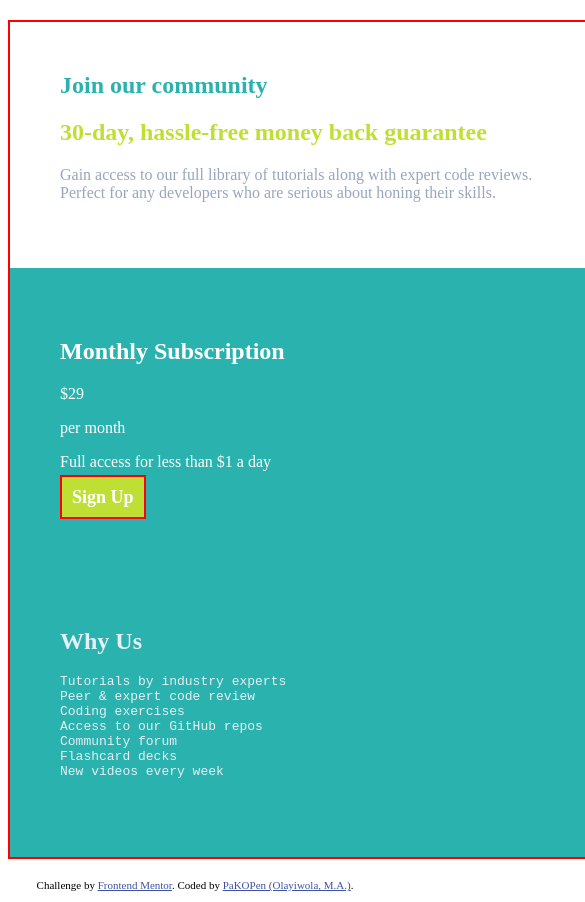
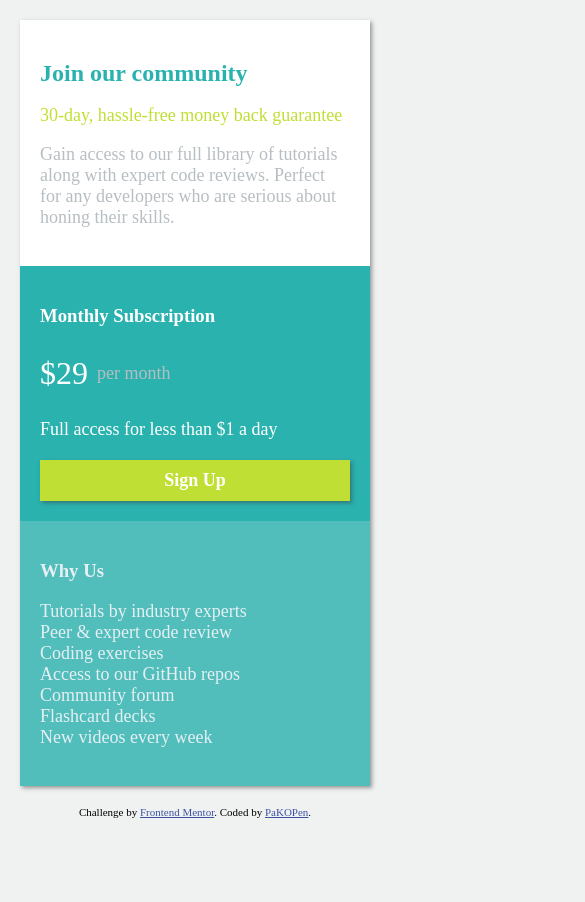
Before and after one commit to PaKOPen/Project-2, a plain HTML site: page index.html in a window 390 px wide. Shown: the top 902 px of the page, 585 px wide, since content can reach past the window. After the commit the page ends 844 px from the top, so only its background shows below. Drawn offline with Linux system fonts and the light colour scheme.

Commit message:
concluded part of the project with responsiveness

```diff
--- a/index.html
+++ b/index.html
@@ -15,77 +15,130 @@
       font-family: selectedFont;
       src: url(https://fonts.google.com/specimen/Karla);
     }
+    * {
+      box-sizing: border-box;
+    }
     body {
       font-family: selectedFont;
       font-family: Karla;
       box-sizing: border-box;
+      background-color:hsla(202, 8%, 74%, 0.2);
+      display: block
     }
-    main {
-      width: 600px;
-      border: 2px solid red;
+    p {
+      font-size: 18px
+    }
+    section {
+      width: 700px;
       margin: 20px auto;
       color: white;
       display: grid;
-      grid-template-columns: ;
+      grid-template-areas: 'full full'
+                            'side-1 side-2';
+      box-shadow: 2px 2px 4px rgba(60, 61, 60, 0.5);
+
     }
     .full {
-      padding: 50px;
-      color: hsl(218, 22%, 67%);
+      padding: 20px 50px;
+      width: 100%;
+      grid-area: full;
+      background-color: white;
+
     }
 
-    section > h1 {
+    .full  h2 {
       color: hsl(179, 62%, 43%);
       font-weight: 700;
+      margin-bottom: 0;
+      padding-bottom: 0;
+    }
+    .full p {
+      color: hsl(202, 8%, 74%);
+    }
+    .full .sub-heading {
+      color: hsl(71, 73%, 54%);
       padding: 0;
-      margin: 0
     }
-    section > h2 {
-      color: hsl(71, 73%, 54%)
-    }
+
     .side-1 {
-      padding: 50px;
+      padding: 10px 20px 20px 50px ;
+      grid-area: side-1;
+      display: block;
+      width: 100%;
       background-color: hsl(179, 62%, 43%);
     }
     .side-2 {
-      padding: 50px;
+      padding: 10px 50px 20px 20px ;
+      grid-area: side-2;
+      display: block;
+      width: 100%;
       color: hsl(204, 43%, 93%);
       background-color: hsl(179, 62%, 43%);
+      opacity: 0.8
     }
-    section a {
+    .side-1 a {
       background-color:hsl(71, 73%, 54%);
       font-weight: 700;
       text-align: center;
+      display: block;
       width: 100%;
       margin-top: 20px;
-      border: 2px solid red;
       color: white;
       padding: 10px;
       text-decoration: none;
-      font-size: 18px
+      font-size: 18px;
+      box-shadow: 2px 2px 4px rgba(60, 61, 60, 0.5);
+    }
+    .side-1 div {
+      color: hsl(202, 8%, 74%);
+      margin-bottom: -1px;
+    }
+    .side-1 div p, .side-1 div span {
+      display: inline-block;
+      vertical-align: middle;
+    }
+    .side-1 span {
+      font-size: xx-large;
+      color: white;
+      margin-right: 5px
+    }
+    @media screen and (max-width: 480px) {
+      section {
+        width: 350px;
+        grid-template-areas: 'full'
+                             'side-1'
+                             'side-2';
+      }
+      .full, .side-1, .side-2 {
+        padding: 20px 20px;
+    }
   }
   </style>
 </head>
 <body>
-  <main>
-    <section class="full">
-      <h1>
+  <section>
+    <article class="full">
+      <h2>
         Join our community
-      </h1>
+      </h2>
 
-      <h2>
+      <p class="sub-heading">
         30-day, hassle-free money back guarantee
-      </h2>
+      </p>
       <p>
         Gain access to our full library of tutorials along with expert code reviews.
         Perfect for any developers who are serious about honing their skills.
       </p>
-    </section>
-    <section>
+    </article>
+
     <article class="side-1">
-        <h2>
+      <h3>
         Monthly Subscription
-        </h2>
-        <span>&dollar;29</span> <p> per month </p>
+      </h3>
+      <div>
+        <span>&dollar;29</span>
+        <p>per month </p>
+      </div>
       <p>
         Full access for less than &dollar;1 a day
       </p>
@@ -95,25 +148,25 @@
     </article>
 
     <article class="side-2">
-        <h2>
+      <h3>
         Why Us
-        </h2>
-        <pre>
-Tutorials by industry experts
-Peer &amp; expert code review
-Coding exercises
-Access to our GitHub repos
-Community forum
-Flashcard decks
-New videos every week
-        </pre>
+      </h3>
+      <p>
+        Tutorials by industry experts <br>
+        Peer &amp; expert code review <br>
+        Coding exercises <br>
+        Access to our GitHub repos<br>
+        Community forum<br>
+        Flashcard decks<br>
+        New videos every week<br>
+      </p>
       </article>
   </section>
-  </main>
+
   <footer>
     <p class="attribution">
       Challenge by <a href="https://www.frontendmentor.io?ref=challenge" target="_blank">Frontend Mentor</a>.
-      Coded by <a href="#">PaKOPen (Olayiwola, M.A.)</a>.
+      Coded by <a href="#">PaKOPen</a>.
     </p>
   </footer>
 </body>
```
Lines whose indentation alone changed are shown as unchanged.
